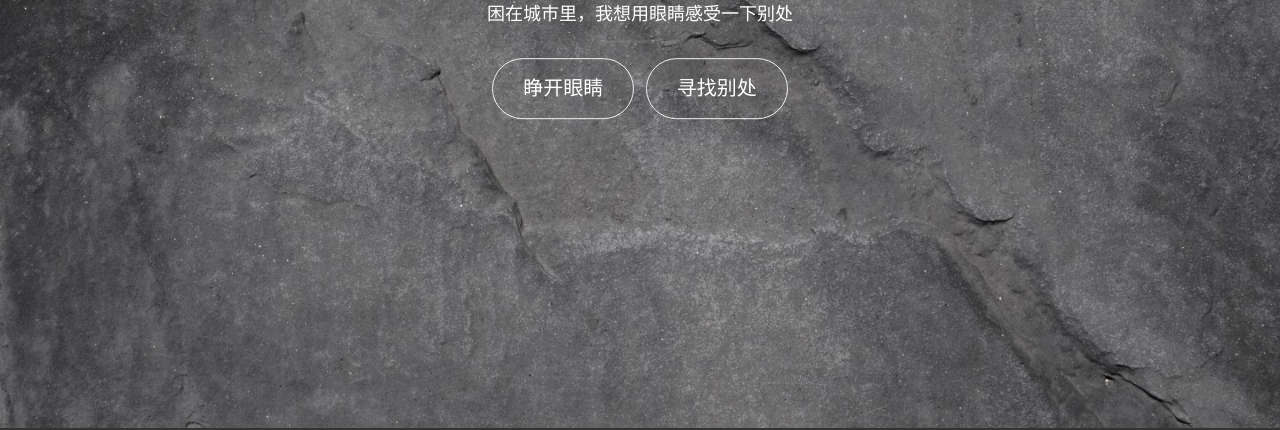
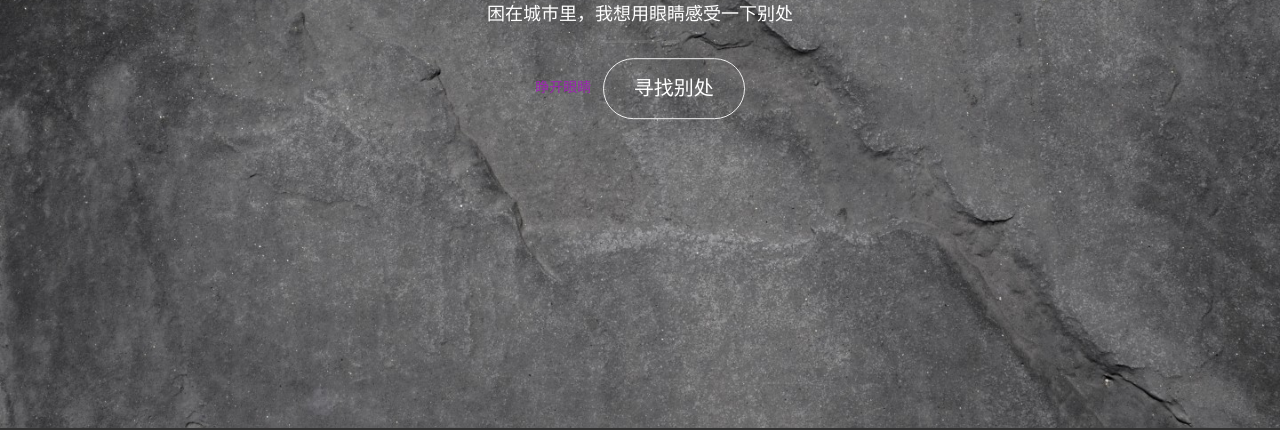
Before and after one commit to JasperFine/JasperFine..github.io, a plain HTML site: page index.html in a window 1280 px wide. Shown: the part 372-802 px from the top of the page. Drawn offline with Linux system fonts and the light colour scheme; files whose address does not match are found by name.

Commit message:
Update index.html

```diff
--- a/index.html
+++ b/index.html
@@ -48,7 +48,7 @@
 				<h1 class="cursive">我想看看这个世界</h1>
 				<h4>困在城市里，我想用眼睛感受一下别处</h4>
 				<hr>
-				<a href="https://jasperfine.github.io/forall.html" id="toggleVideo" data-toggle="collapse" class="btn btn-primary btn-xl">睁开眼睛</a> &nbsp; <a href="#one" class="btn btn-primary btn-xl page-scroll">寻找别处</a>
+				<a href="https://jasperfine.github.io/forall.html" >睁开眼睛</a> &nbsp; <a href="#one" class="btn btn-primary btn-xl page-scroll">寻找别处</a>
 			</div>
 		</div>
 	</header>
```
